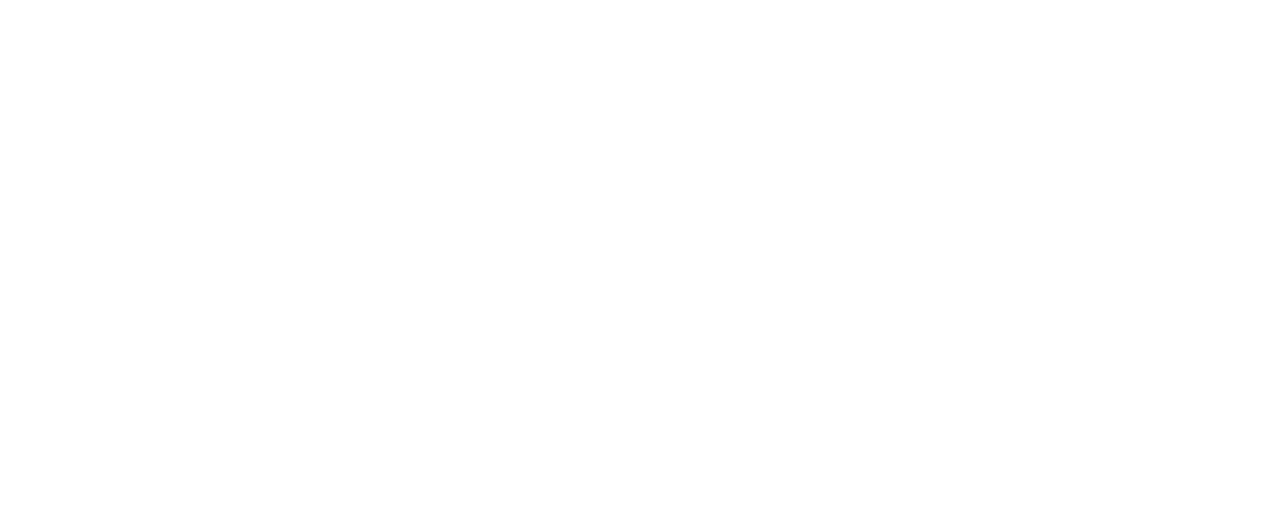
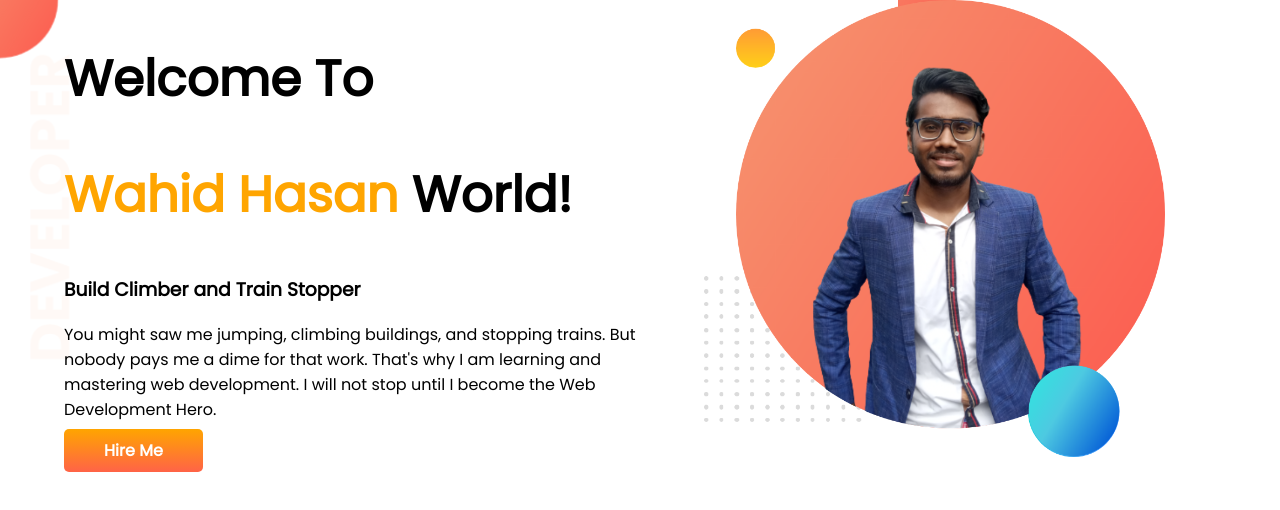
Before and after one commit to teamwaahid/portfolio-practice, a plain HTML site: page index.html in a window 1280 px wide. Drawn offline with Linux system fonts and the light colour scheme.

Commit message:
hero section complete

```diff
--- a/index.html
+++ b/index.html
@@ -5,10 +5,27 @@
     <meta http-equiv="X-UA-Compatible" content="IE=edge">
     <meta name="viewport" content="width=device-width, initial-scale=1.0">
     <title>Practice Portfolio</title>
+    <!-- style sheet -->
     <link rel="stylesheet" href="style.css">
+    <!-- favicon -->
     <link rel="shortcut icon" href="#" type="image/x-icon">
+    <!-- google font -->
+    <link rel="preconnect" href="https://fonts.googleapis.com">
+    <link rel="preconnect" href="https://fonts.gstatic.com" crossorigin>
+    <link href="https://fonts.googleapis.com/css2?family=Poppins&display=swap" rel="stylesheet">
 </head>
 <body>
-
+    <section class="top-banner">
+        <div class="half-width">
+            <h1>Welcome To</h1>
+            <h1><span class="fancy-text">Wahid Hasan</span> World!</h1>
+            <h3>Build Climber and Train Stopper</h3>
+            <p>You might saw me jumping, climbing buildings, and stopping trains. But nobody pays me a dime for that work. That's why I am learning and mastering web development. I will not stop until I become the Web Development Hero.</p>
+            <a class="hire-btn" target="blank" href="https://www.facebook.com/">Hire Me</a>
+        </div>
+        <div class="half-width">
+            <img src="images/jhankar.png" alt="">
+        </div>
+    </section>
 </body>
 </html>
--- a/style.css
+++ b/style.css
@@ -0,0 +1,31 @@
+body{
+    font-family: 'Poppins', sans-serif;
+    margin: 0;
+}
+section{
+    display: flex;
+}
+.top-banner{
+    background-image: url(images/top-banner.png);
+}
+.fancy-text{
+    color: orange;
+}
+h1{
+    font-size: 50px;
+}
+.half-width{
+    width: 50%;
+    padding-left: 5%;
+}
+.half-width img{
+    width: 80%;
+}
+.hire-btn{
+    text-decoration: none;
+    background-image: linear-gradient(orange, tomato);
+    padding: 10px 40px;
+    border-radius: 5px;
+    color: white;
+    font-weight: 700;
+}
```
Also changed, not shown: images/dream-bg.png (added), images/exp-bg.png (added), images/jhankar.png (added), images/my-bg2.png (added), images/top-banner.png (added).
